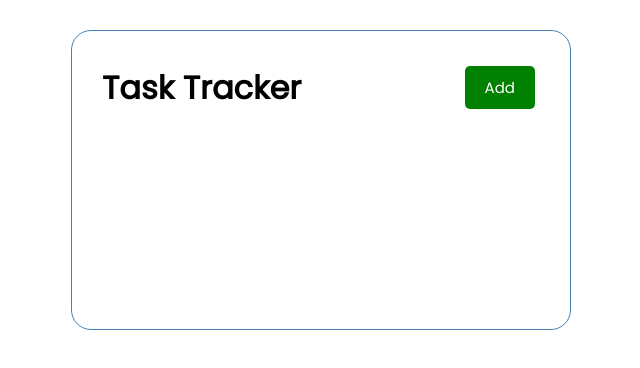
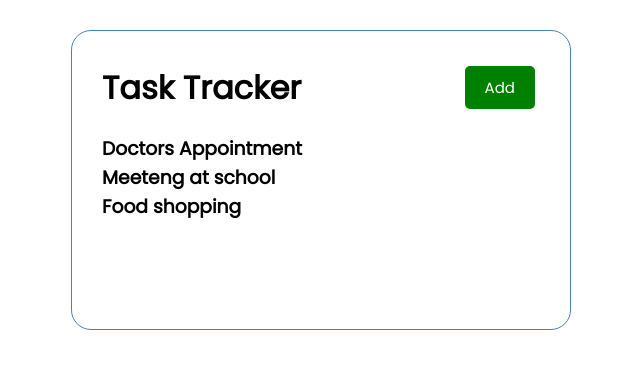
Before and after one commit to karchal/task-manager, a React (Create React App) app: page / in a window 1280 px wide. Shown: the top 368 px of the page, without its empty margins (319-959 px from the left). Built offline with nearby package versions, Linux system fonts and the light colour scheme.

Commit message:
create Tasks component and show some exemplary tasks

```diff
--- a/src/App.js
+++ b/src/App.js
@@ -1,12 +1,34 @@
 import Header from './components/Header'
+import Tasks from "./components/Tasks";
+import {useState} from "react";
 
 function App() {
-
-  return (
-    <div className="container">
-        <Header/>
-    </div>
-  );
+    const [tasks, setTasks] = useState([
+        {
+            id: 1,
+            text: 'Doctors Appointment',
+            day: 'Feb 5th at 2:30pm',
+            remainder: true,
+        },
+        {
+            id: 2,
+            text: 'Meeteng at school',
+            day: 'Feb 6th at 1:30pm',
+            remainder: true,
+        },
+        {
+            id: 3,
+            text: 'Food shopping',
+            day: 'Feb 5th at 2:30pm',
+            remainder: false,
+        },
+    ])
+    return (
+        <div className="container">
+            <Header/>
+            <Tasks tasks={tasks}/>
+        </div>
+    );
 }
 
 export default App;
--- /dev/null
+++ b/src/components/Tasks.js
@@ -0,0 +1,15 @@
+import { useState } from 'react';
+
+
+const Tasks = ({ tasks }) => {
+
+    return (
+        <>
+            {tasks.map((task) => (
+                <h3 key={task.id}>{task.text}</h3>
+            ))}
+        </>
+    );
+};
+
+export default Tasks;
```
